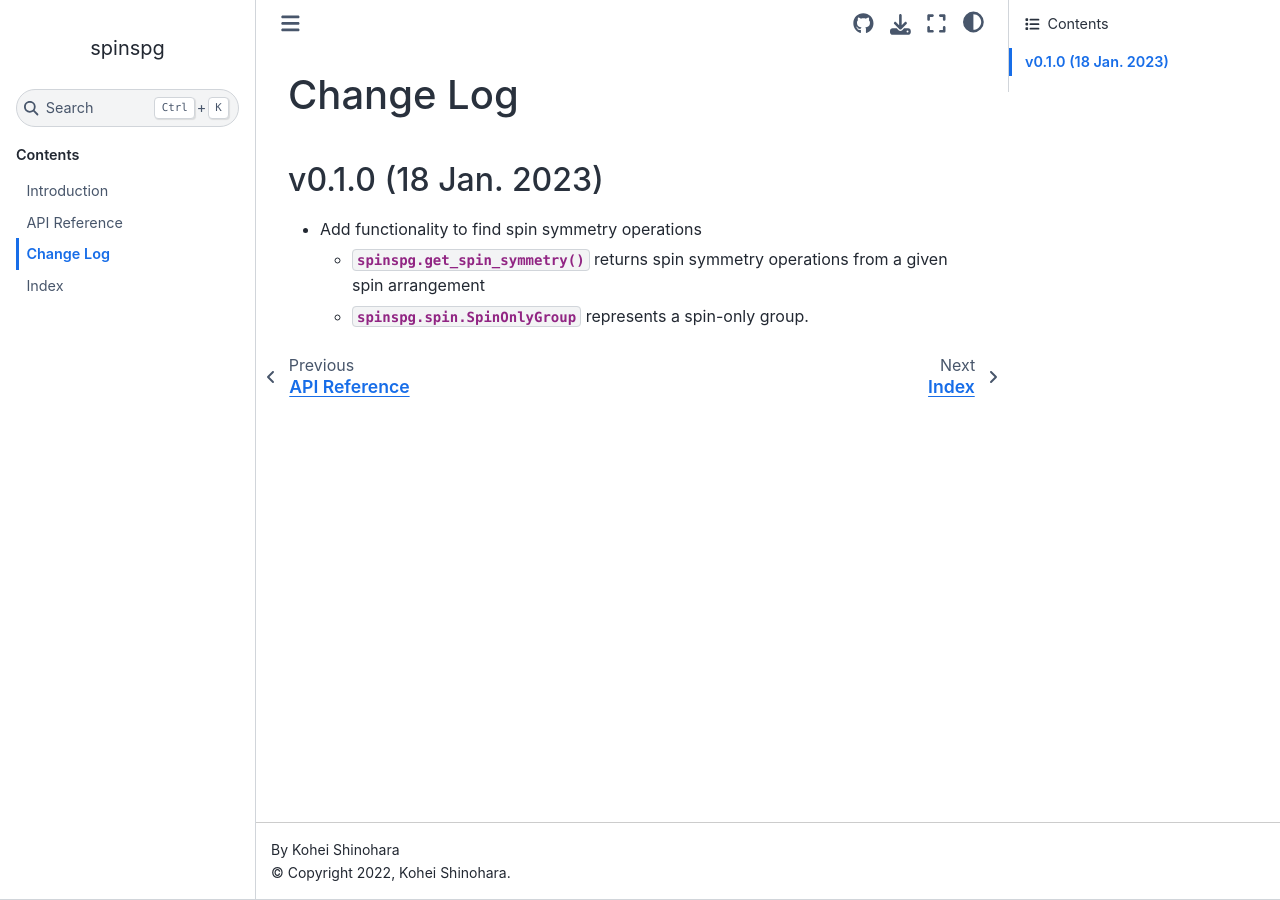
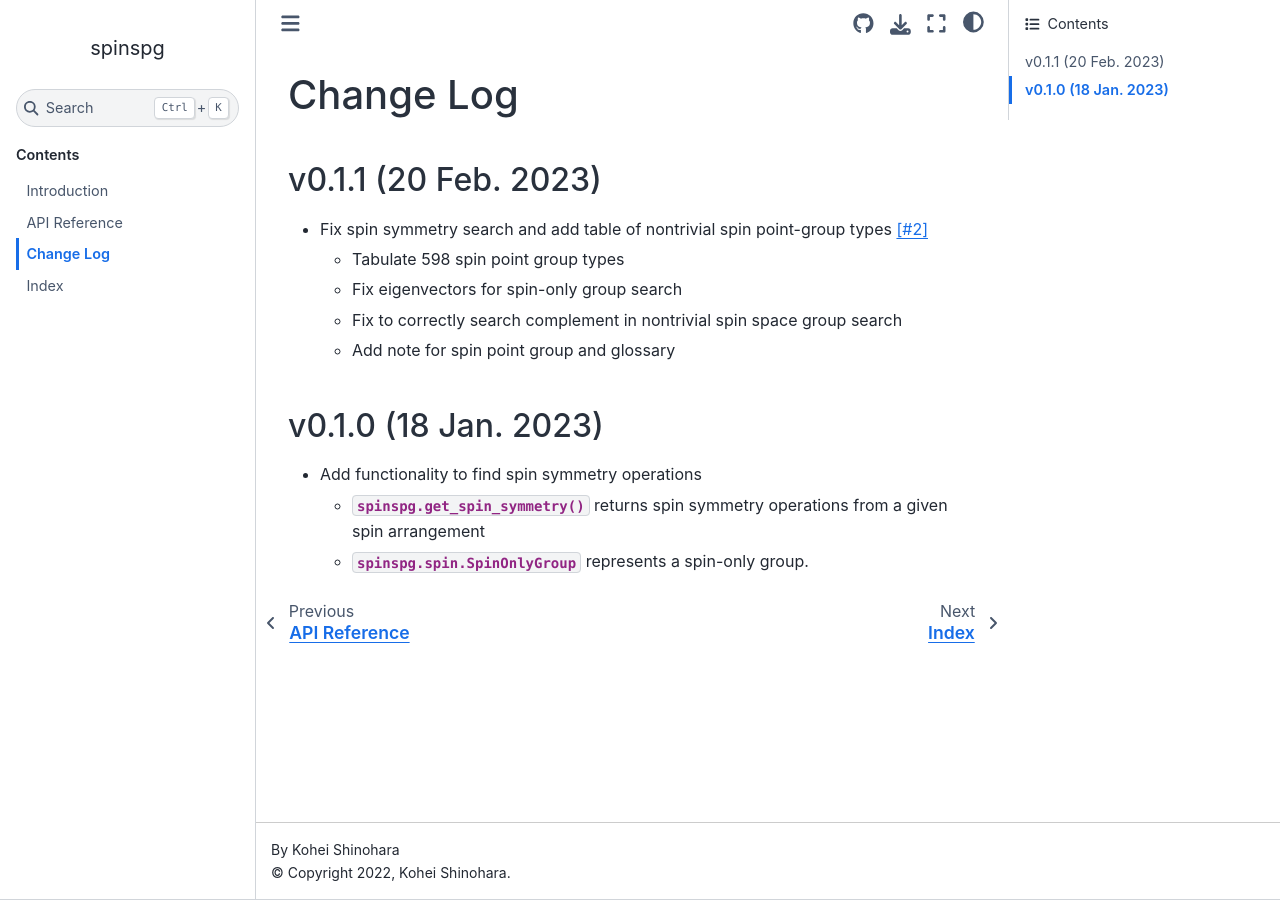
Before and after one commit to spglib/spinspg, a Sphinx documentation site: the page built from docs/changelog.md, in a window 1280 px wide. Built offline with Sphinx 7.4.7 and the Sphinx Book theme 1.1.4, drawn with Linux system fonts in a browser that asks for light colours.

Commit message:
Bump up version

```diff
--- a/docs/changelog.md
+++ b/docs/changelog.md
@@ -1,4 +1,11 @@
 # Change Log
+
+## v0.1.1 (20 Feb. 2023)
+- Fix spin symmetry search and add table of nontrivial spin point-group types [[#2]](https://github.com/spglib/spinspg/pull/2)
+    - Tabulate 598 spin point group types
+    - Fix eigenvectors for spin-only group search
+    - Fix to correctly search complement in nontrivial spin space group search
+    - Add note for spin point group and glossary
 
 ## v0.1.0 (18 Jan. 2023)
 - Add functionality to find spin symmetry operations
```
